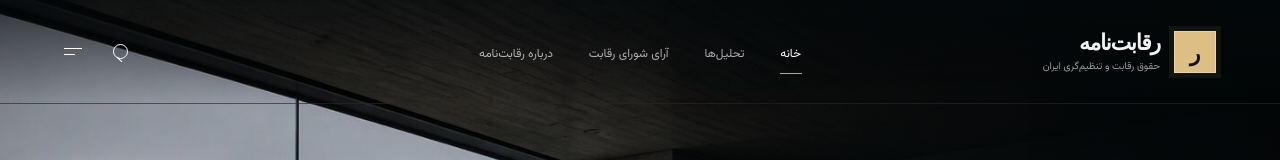
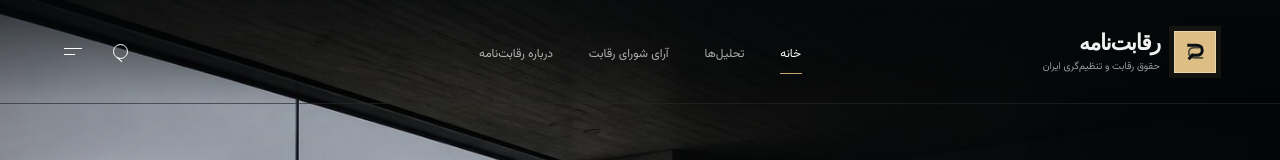
Before and after one commit to philosophia25-source/reghabatnameh, a Next.js app: page / in a window 1280 px wide. Shown: the top 160 px of the page. Built offline with nearby package versions, Linux system fonts and the light colour scheme; a web font is replaced by a local one.

Commit message:
Add Reghabatnameh brand mark

```diff
--- a/app/globals.css
+++ b/app/globals.css
@@ -21,7 +21,8 @@ h1,h2,h3,.brand strong { font-family:"Estedad Variable","Vazirmatn Variable",san
 
 .site-header { width:100%; height:104px; padding:0 clamp(28px,5vw,78px); display:grid; grid-template-columns:1fr auto 1fr; align-items:center; position:absolute; inset:0 0 auto; z-index:20; border-bottom:1px solid rgba(255,255,255,.08); background:linear-gradient(180deg,rgba(5,9,11,.62),transparent); }
 .brand { justify-self:start; display:flex; flex-direction:row; align-items:center; gap:14px; }
-.brand-seal { width:42px; height:42px; display:grid; place-items:center; color:#0c1113; background:var(--gold-light); border:1px solid rgba(255,255,255,.35); font:700 22px Georgia,serif; box-shadow:0 0 0 5px rgba(201,164,104,.08); }
+.brand-seal { width:42px; height:42px; display:grid; place-items:center; color:#0c1113; background:var(--gold-light); border:1px solid rgba(255,255,255,.35); box-shadow:0 0 0 5px rgba(201,164,104,.08); }
+.brand-seal img { width:27px; height:27px; display:block; }
 .brand strong { display:block; font-size:22px; letter-spacing:-.055em; }
 .brand small { display:block; margin-top:3px; font-size:10px; color:rgba(255,255,255,.6); }
 .main-nav { display:flex; align-items:center; gap:clamp(22px,2.8vw,44px); color:rgba(255,255,255,.66); font-size:12px; }
--- a/app/layout.tsx
+++ b/app/layout.tsx
@@ -39,7 +39,7 @@ export default function RootLayout({ children }: Readonly<{ children: React.Reac
       <body>
         <header className="site-header">
           <Link className="brand" href="/" aria-label="رقابت‌نامه، صفحه اصلی">
-            <span className="brand-seal">ر</span>
+            <span className="brand-seal"><img src="/mark.svg" alt="" /></span>
             <span><strong>رقابت‌نامه</strong><small>حقوق رقابت و تنظیم‌گری ایران</small></span>
           </Link>
           <nav className="main-nav" aria-label="ناوبری اصلی">
@@ -52,7 +52,7 @@ export default function RootLayout({ children }: Readonly<{ children: React.Reac
         </header>
         <main>{children}</main>
         <footer>
-          <Link className="brand footer-brand" href="/"><span className="brand-seal">ر</span><strong>رقابت‌نامه</strong></Link>
+          <Link className="brand footer-brand" href="/"><span className="brand-seal"><img src="/mark.svg" alt="" /></span><strong>رقابت‌نامه</strong></Link>
           <p>دفتر شخصی نادر جعفری برای حقوق رقابت و تنظیم‌گری</p>
           <span>© ۱۴۰۵ نادر جعفری</span>
         </footer>
```
Also changed, not shown: public/mark.svg (added).
